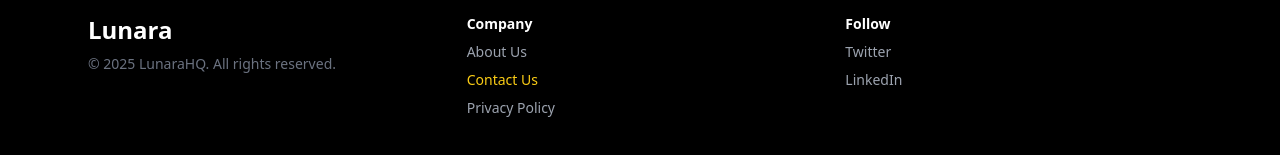
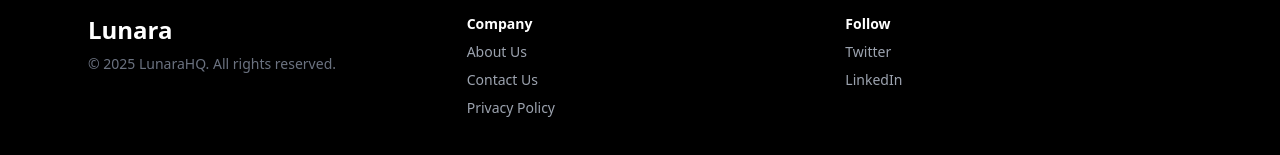
Before and after one commit to LunaraHQ/lunara-website, a Next.js app: page / in a window 1280 px wide. Shown: the part 2716-2871 px from the top of the page. Built offline with nearby package versions, Linux system fonts and the light colour scheme; no server answers.

Commit message:
Footer: match Contact Us color to other links

```diff
--- a/components/Footer.js
+++ b/components/Footer.js
@@ -1,7 +1,7 @@
 // components/Footer.js
 import React from 'react'
 import Link from 'next/link'
-import ContactModal from './ContactModal'  // ← added
+import ContactModal from './ContactModal'
 
 export default function Footer() {
   return (
@@ -28,7 +28,7 @@ export default function Footer() {
             </li>
             <li>
               <ContactModal>
-                <a className="hover:underline">Contact Us</a>
+                <a className="text-gray-400 hover:underline">Contact Us</a>
               </ContactModal>
             </li>
             <li>
```
